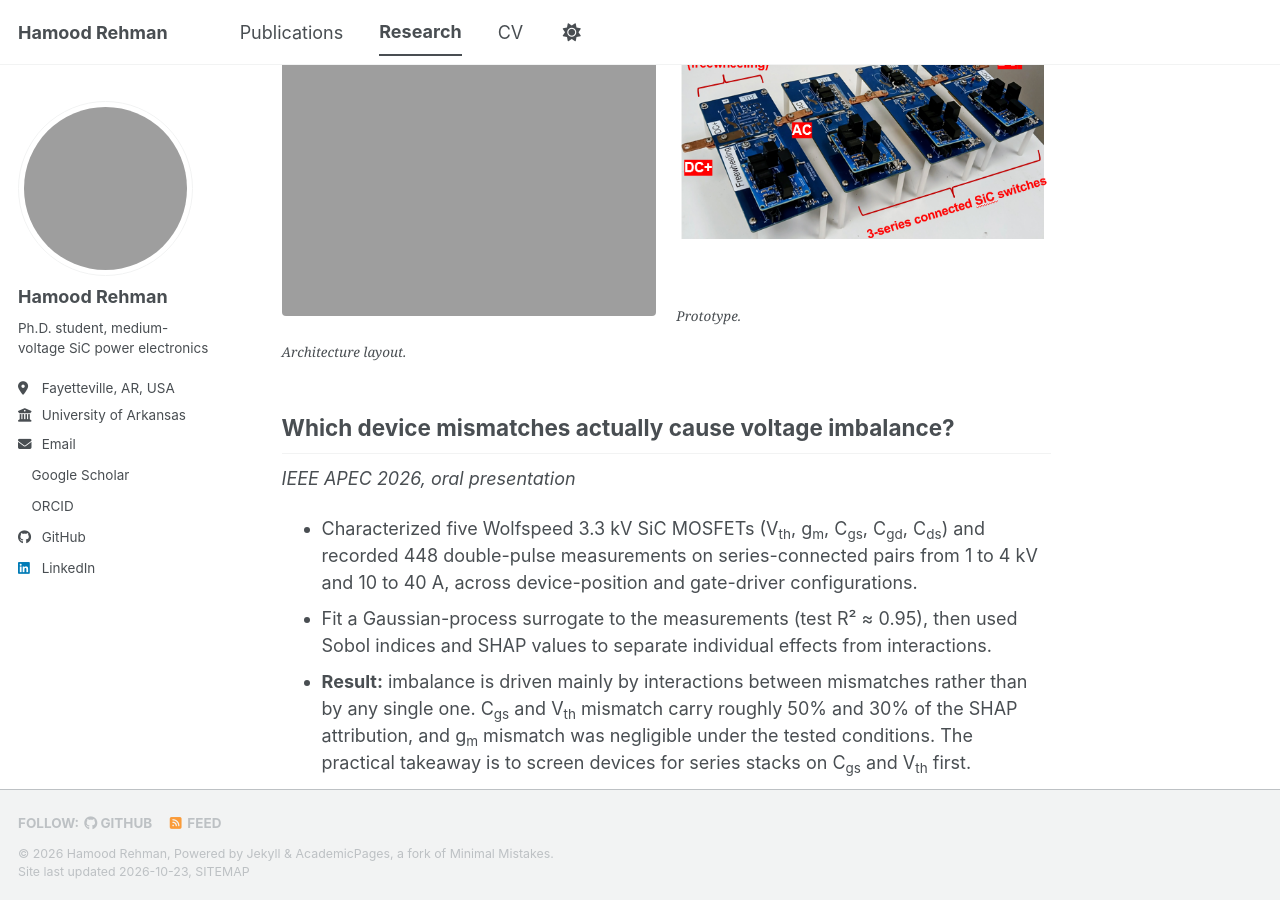
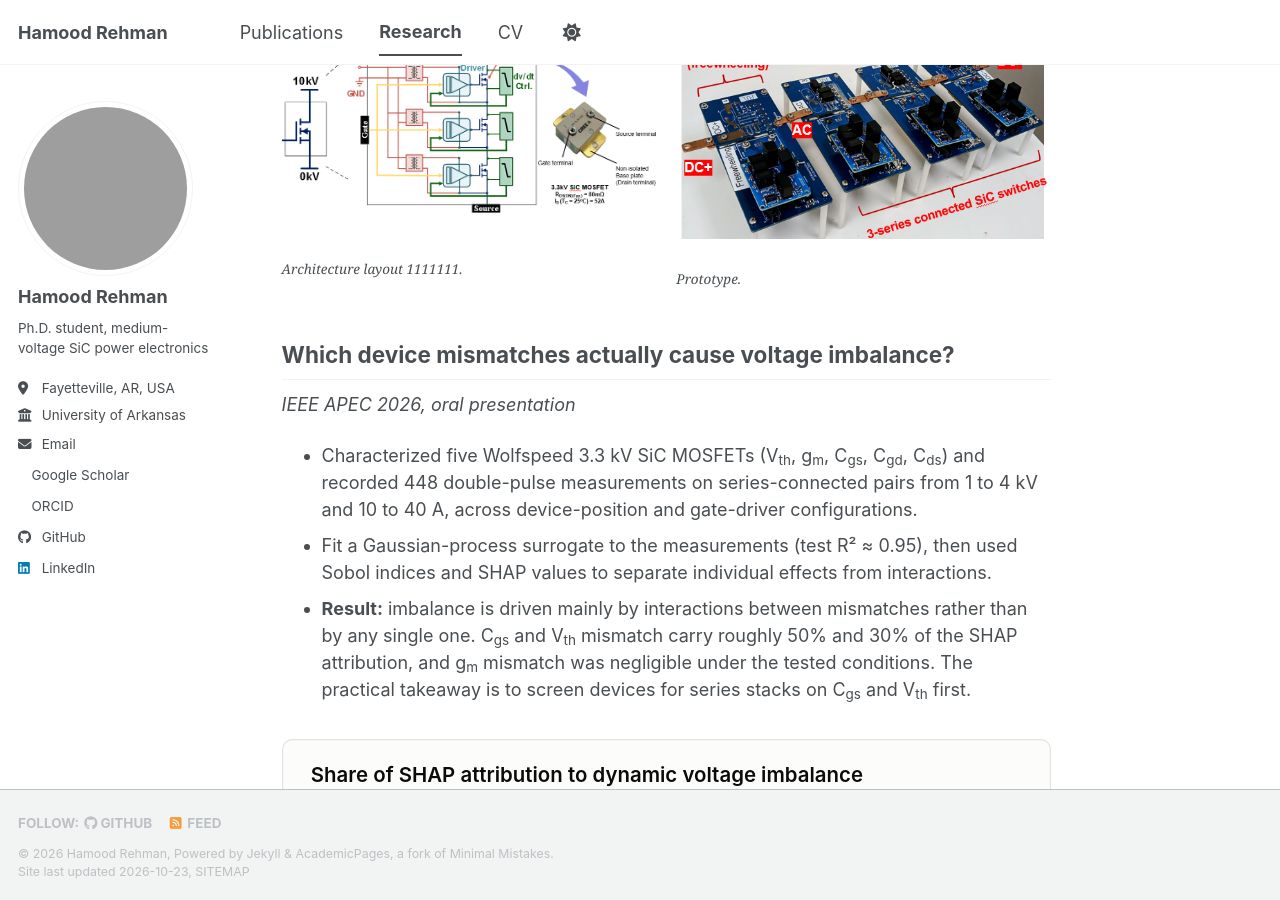
Before and after one commit to hamood-rehman/hamood-rehman.github.io, a Jekyll site: the page built from _pages/research.md, in a window 1280 px wide and 900 px high, scrolled down 918 px. Built offline with Jekyll 4.4.1, drawn with Linux system fonts in a browser that asks for light colours; a style sheet for code colours, icons or effects is not loaded; grey boxes are pictures that could not be loaded.

Commit message:
Update research.md

```diff
--- a/_pages/research.md
+++ b/_pages/research.md
@@ -21,8 +21,8 @@ author_profile: true
 <div style="display: flex; flex-wrap: wrap; gap: 20px; justify-content: space-between;">
 
   <figure style="flex: 1 1 300px; margin: 0; min-width: 250px;">
-    <img src="{{ base_path }}/images/research/10kv SiC switch Architecture 111111.png" alt="Architecture layout" style="width: 100%; height: auto; display: block;">
-    <figcaption style="margin-top: 8px; font-style: italic;">Architecture layout.</figcaption>
+    <img src="{{ base_path }}/images/research/10kv SiC switch Architecture.png" alt="Architecture layout 11111" style="width: 100%; height: auto; display: block;">
+    <figcaption style="margin-top: 8px; font-style: italic;">Architecture layout 1111111.</figcaption>
   </figure>
 
   <figure style="flex: 1 1 300px; margin: 0; min-width: 250px;">
```
